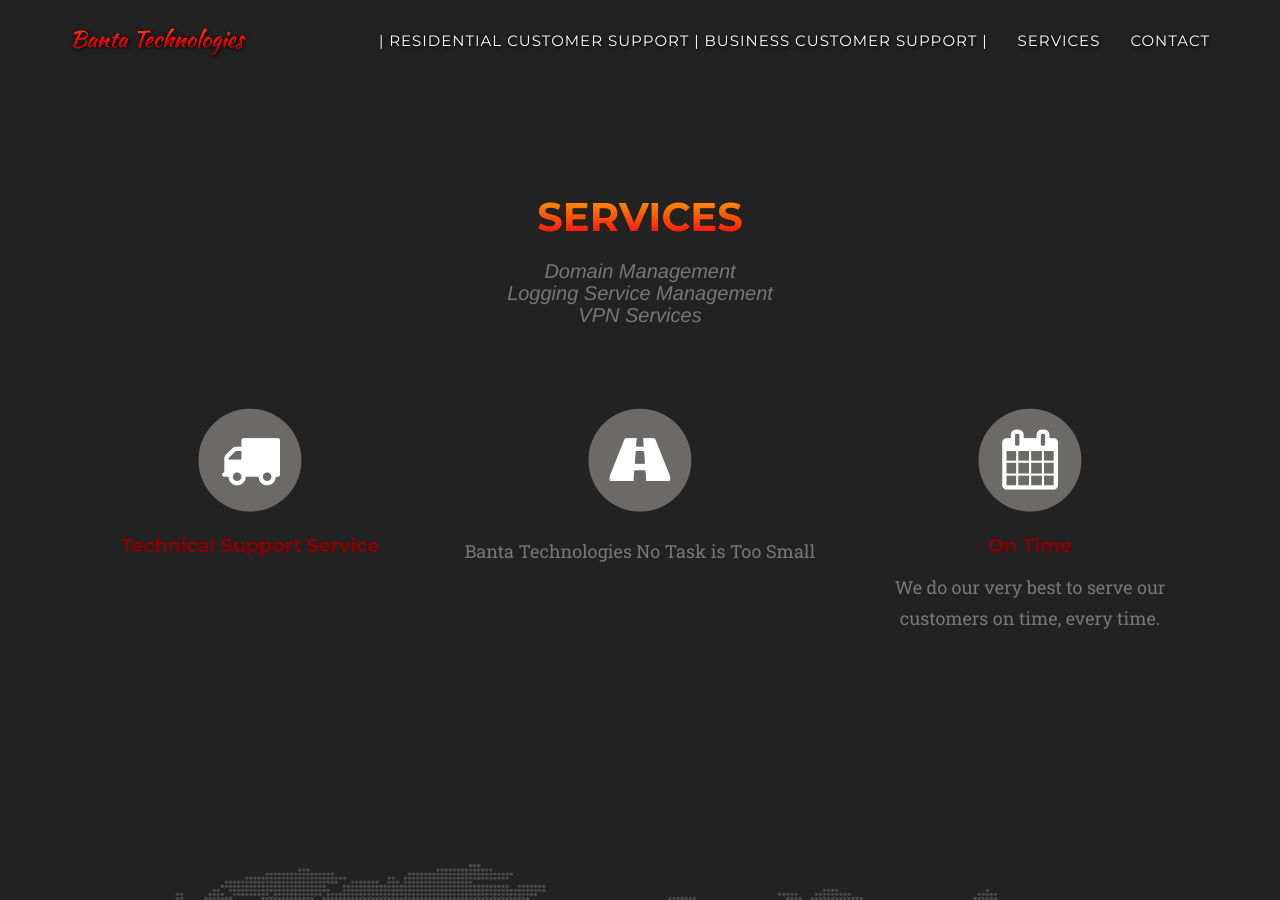
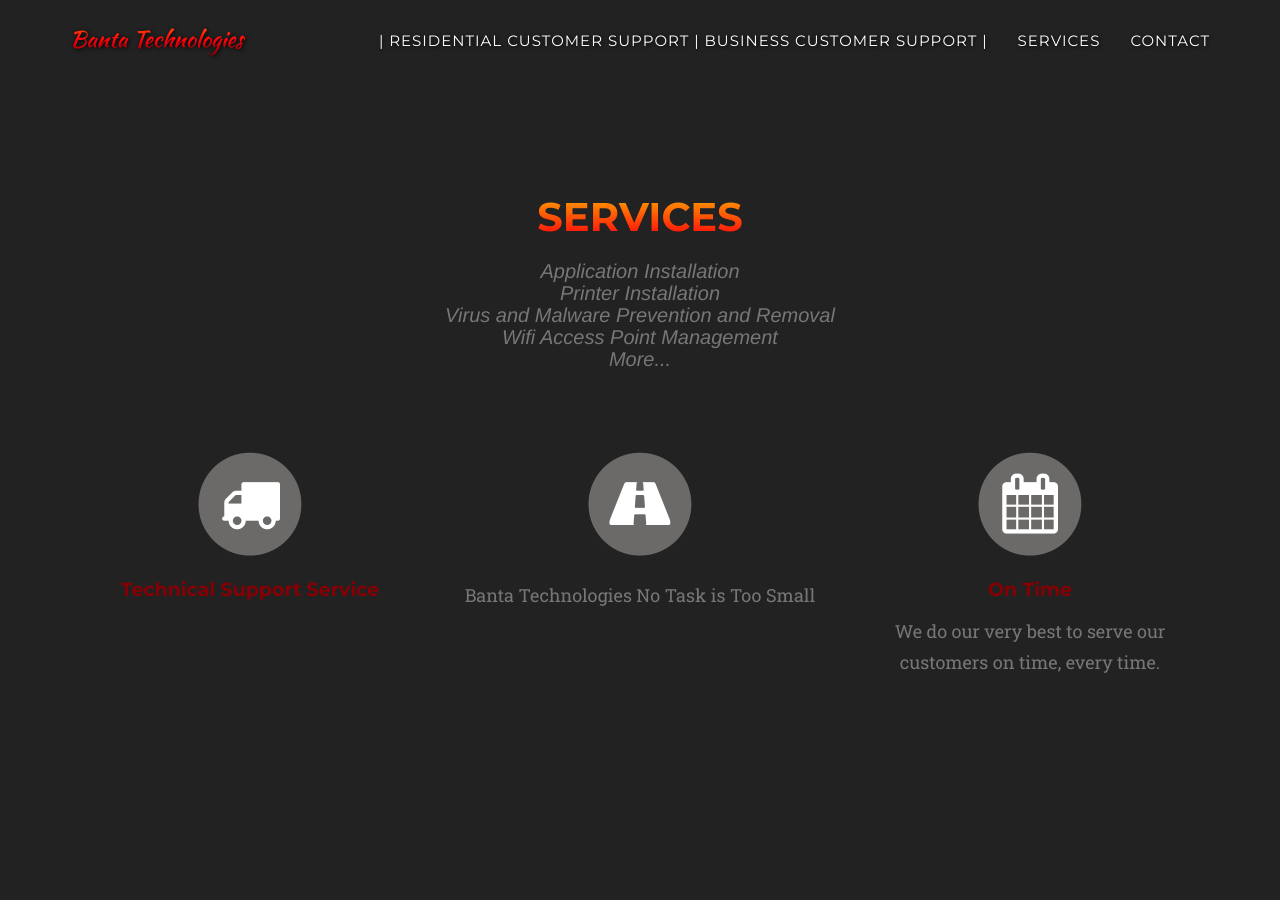
Before and after one commit to Banta-Technologies/bantatechnologies, a Jekyll site: the page built from index.html, in a window 1280 px wide and 900 px high, scrolled down 777 px. Built offline with Jekyll 4.4.1, drawn with Linux system fonts in a browser that asks for light colours; some web fonts are replaced.

Commit message:
changed services list for residential

```diff
--- a/_includes/services.html
+++ b/_includes/services.html
@@ -7,11 +7,15 @@
                             Services
                           </h2>
                     <h3 class="section-subheading text-muted">
-                      Domain Management
+                      Application Installation
                       <br>
-                      Logging Service Management
+                      Printer Installation
                       <br>
-                      VPN Services
+                      Virus and Malware Prevention and Removal
+                      <br>
+                      Wifi Access Point Management
+                      <br>
+                      More...
                     </h3>
                 </div>
             </div>
```
